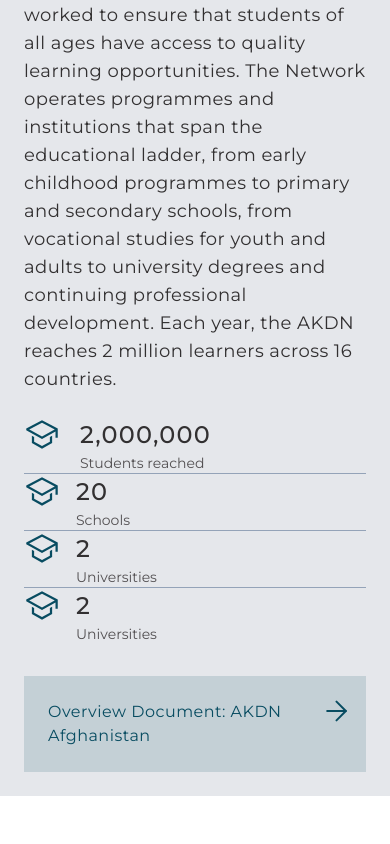
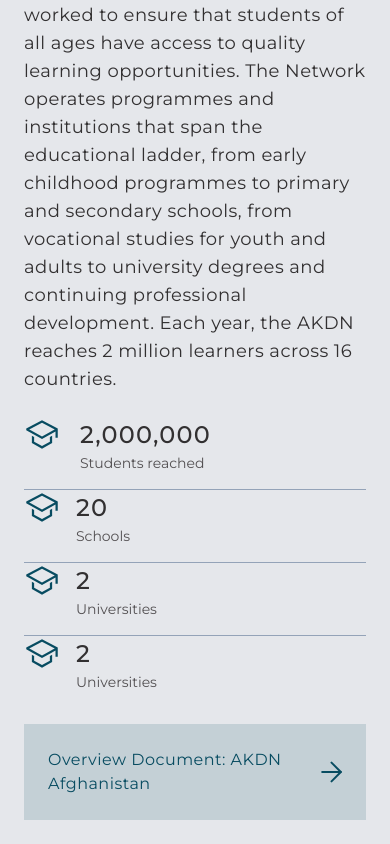
Before and after one commit to Jahanzaibgithub/Figma-2-in-Next.Js, a Next.js app: page / in a window 390 px wide. Shown: the part 2650-3494 px from the top of the page. Before the commit the page ends 3446 px from the top, so only its background shows below. Built offline with nearby package versions, Linux system fonts and the light colour scheme.

Commit message:
Changes Complete Status

```diff
--- a/components/MainInformation/mainInformation.jsx
+++ b/components/MainInformation/mainInformation.jsx
@@ -22,7 +22,7 @@ const MainInformation = () => {
           Each year, the AKDN reaches 2 million learners across 16 countries.
         </div>
       </div>
-      <div className="MainInformation-Status-Container xs:divide-y xs:divide-slate-400  xs2:divide-x xs2:divide-slate-400 xs2:flex xs2:flex-row xs2:items-center xs2:gap-6 xs2:self-stretch   xs:items-start xs:w-full xs:pt-3 xs:gap-3 xs:self-stretch">
+      <div className="MainInformation-Status-Container  xs:space-y-4 xs:divide-y xs:divide-slate-400  xs2:divide-x xs2:divide-slate-400 xs2:flex xs2:flex-row xs2:items-center xs2:gap-6 xs2:self-stretch   xs:items-start xs:w-full xs:pt-3 xs:gap-3 xs:self-stretch">
         <div className=" StatusContainer-1 xs2:flex xs2:p-4 xs2:flex-col xs2:items-center xs2:gap-3 xs2:flex-1 xs:flex xs:grid-cols-2 xs:items-start xs:gap-4">
           <div className="StatusIcon w-10 h-10 flex-shrink-0">
             <svg class="w-9 h-9" xmlns="http://www.w3.org/2000/svg">
@@ -112,12 +112,12 @@ const MainInformation = () => {
           </div>
         </div>
       </div>
-      <div className="MainButtonContainer flex pt-14 flex-col items-start gap-2.5 xs:flex xs:pt-5 xs:flex-col xs:items-start xs:gap-2.5 xs:self-stretch">
-        <div className="ToggleButtonContainer  bg-[rgba(8,76,97,0.15)]  flex p-6  justify-center xs2:items-center xs:items-start gap-6">
+      <div className="MainButtonContainer xs2:flex xs2:pt-14 xs2:flex-col xs2:items-start xs2:gap-2.5 xs:flex xs:pt-5 xs:flex-col xs:items-start xs:gap-2.5 xs:justify-center  xs:self-stretch">
+        <div className="ToggleButtonContainer  bg-[rgba(8,76,97,0.15)]  flex p-6  justify-center xs2:items-center xs:items-center gap-6">
           <h3 className="ToggleButtonName text-[#084C61] tracking-[0.48px] font-Gotham text-base  font-normal leading-6  inline-block">
             Overview Document: AKDN Afghanistan
           </h3>
-          <div className="ToggleButton w-4 h-4 flex-shrink-0 inline-block ">
+          <div className="ToggleButton  flex-shrink-0 inline-block  ">
             <svg
               xmlns="http://www.w3.org/2000/svg"
               width="21"
```
